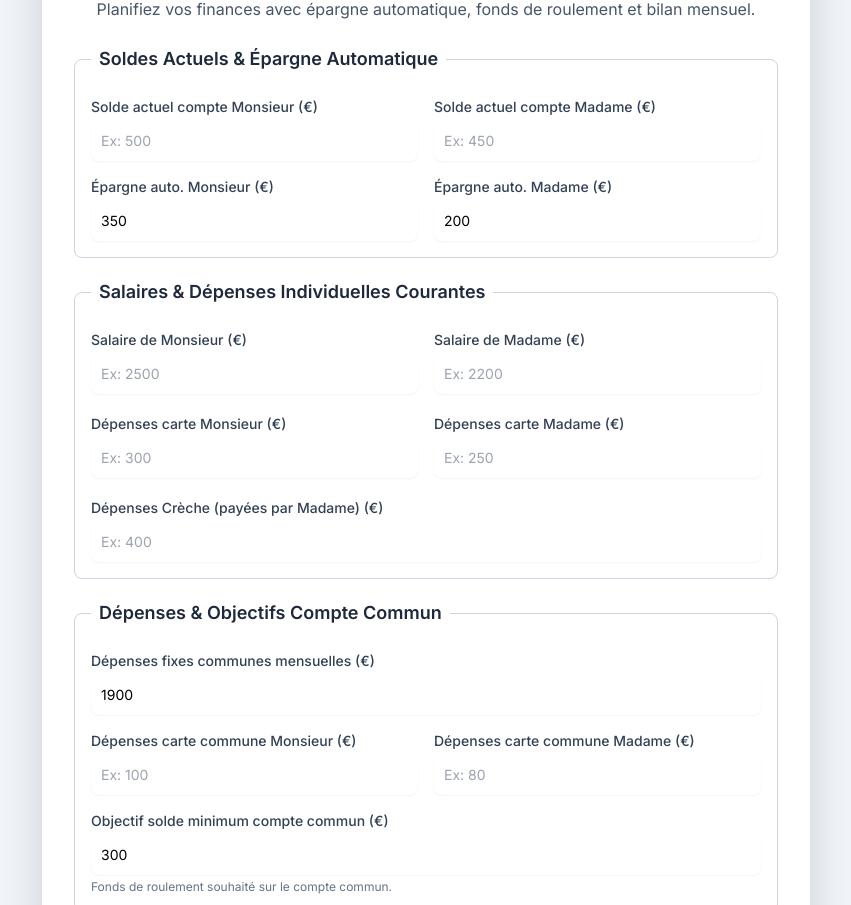
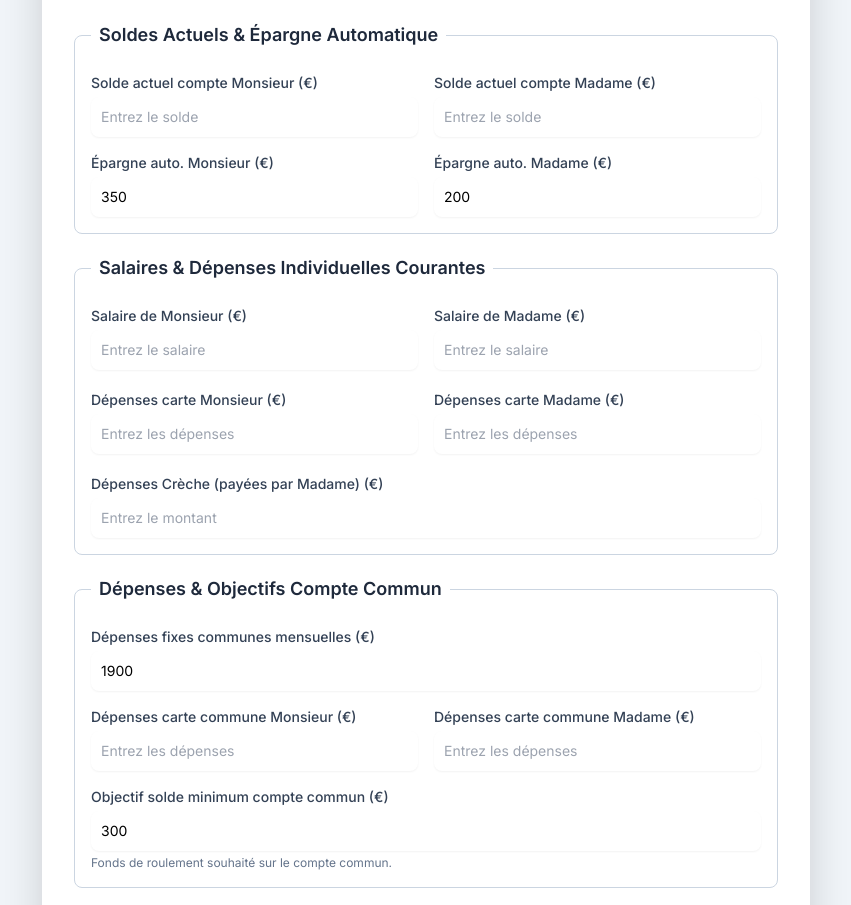
Before and after one commit to Alex-Beguier/albe-infrastructure, a plain HTML site: page index.html in a window 1280 px wide. Shown: the part 135-1040 px from the top of the page, without its empty margins (214-1065 px from the left). Drawn offline with nearby package versions, Linux system fonts and the light colour scheme.

Commit message:
update index.html

```diff
--- a/index.html
+++ b/index.html
@@ -89,7 +89,7 @@
 </head>
 <body class="bg-slate-100 flex items-center justify-center min-h-screen p-4 py-8">
 
-    <div class="bg-white p-6 md:p-8 rounded-xl shadow-2xl w-full max-w-3xl"> {/* Augmentation de max-w */}
+    <div class="bg-white p-6 md:p-8 rounded-xl shadow-2xl w-full max-w-3xl">
         <h1 class="text-2xl md:text-3xl font-bold text-center text-sky-700 mb-2">Calculateur de Virements (Finalisé)</h1>
         <p class="text-slate-600 text-center mb-6 text-sm md:text-base">
             Planifiez vos finances avec épargne automatique, fonds de roulement et bilan mensuel.
@@ -102,11 +102,11 @@
                 <div class="grid grid-cols-1 md:grid-cols-2 gap-4 mt-2">
                     <div>
                         <label for="soldeActuelMari" class="block text-sm font-medium text-slate-700 mb-1">Solde actuel compte Monsieur (€)</label>
-                        <input type="number" id="soldeActuelMari" step="0.01" class="mt-1 block w-full rounded-lg border-slate-300 shadow-sm focus:border-sky-500 focus:ring focus:ring-sky-500 focus:ring-opacity-50 p-2.5 text-sm" placeholder="Ex: 500" required>
+                        <input type="number" id="soldeActuelMari" step="0.01" class="mt-1 block w-full rounded-lg border-slate-300 shadow-sm focus:border-sky-500 focus:ring focus:ring-sky-500 focus:ring-opacity-50 p-2.5 text-sm" placeholder="Entrez le solde" required>
                     </div>
                     <div>
                         <label for="soldeActuelFemme" class="block text-sm font-medium text-slate-700 mb-1">Solde actuel compte Madame (€)</label>
-                        <input type="number" id="soldeActuelFemme" step="0.01" class="mt-1 block w-full rounded-lg border-slate-300 shadow-sm focus:border-sky-500 focus:ring focus:ring-sky-500 focus:ring-opacity-50 p-2.5 text-sm" placeholder="Ex: 450" required>
+                        <input type="number" id="soldeActuelFemme" step="0.01" class="mt-1 block w-full rounded-lg border-slate-300 shadow-sm focus:border-sky-500 focus:ring focus:ring-sky-500 focus:ring-opacity-50 p-2.5 text-sm" placeholder="Entrez le solde" required>
                     </div>
                     <div>
                         <label for="epargneAutoMari" class="block text-sm font-medium text-slate-700 mb-1">Épargne auto. Monsieur (€)</label>
@@ -124,23 +124,23 @@
                 <div class="grid grid-cols-1 md:grid-cols-2 gap-x-4 gap-y-5 mt-2">
                     <div>
                         <label for="salaireMari" class="block text-sm font-medium text-slate-700 mb-1">Salaire de Monsieur (€)</label>
-                        <input type="number" id="salaireMari" step="0.01" class="mt-1 block w-full rounded-lg border-slate-300 shadow-sm focus:border-sky-500 focus:ring focus:ring-sky-500 focus:ring-opacity-50 p-2.5 text-sm" placeholder="Ex: 2500" required>
+                        <input type="number" id="salaireMari" step="0.01" class="mt-1 block w-full rounded-lg border-slate-300 shadow-sm focus:border-sky-500 focus:ring focus:ring-sky-500 focus:ring-opacity-50 p-2.5 text-sm" placeholder="Entrez le salaire" required>
                     </div>
                     <div>
                         <label for="salaireFemme" class="block text-sm font-medium text-slate-700 mb-1">Salaire de Madame (€)</label>
-                        <input type="number" id="salaireFemme" step="0.01" class="mt-1 block w-full rounded-lg border-slate-300 shadow-sm focus:border-sky-500 focus:ring focus:ring-sky-500 focus:ring-opacity-50 p-2.5 text-sm" placeholder="Ex: 2200" required>
+                        <input type="number" id="salaireFemme" step="0.01" class="mt-1 block w-full rounded-lg border-slate-300 shadow-sm focus:border-sky-500 focus:ring focus:ring-sky-500 focus:ring-opacity-50 p-2.5 text-sm" placeholder="Entrez le salaire" required>
                     </div>
                     <div>
                         <label for="depensesCarteMari" class="block text-sm font-medium text-slate-700 mb-1">Dépenses carte Monsieur (€)</label>
-                        <input type="number" id="depensesCarteMari" step="0.01" class="mt-1 block w-full rounded-lg border-slate-300 shadow-sm focus:border-sky-500 focus:ring focus:ring-sky-500 focus:ring-opacity-50 p-2.5 text-sm" placeholder="Ex: 300" required>
+                        <input type="number" id="depensesCarteMari" step="0.01" class="mt-1 block w-full rounded-lg border-slate-300 shadow-sm focus:border-sky-500 focus:ring focus:ring-sky-500 focus:ring-opacity-50 p-2.5 text-sm" placeholder="Entrez les dépenses" required>
                     </div>
                     <div>
                         <label for="depensesCarteFemme" class="block text-sm font-medium text-slate-700 mb-1">Dépenses carte Madame (€)</label>
-                        <input type="number" id="depensesCarteFemme" step="0.01" class="mt-1 block w-full rounded-lg border-slate-300 shadow-sm focus:border-sky-500 focus:ring focus:ring-sky-500 focus:ring-opacity-50 p-2.5 text-sm" placeholder="Ex: 250" required>
+                        <input type="number" id="depensesCarteFemme" step="0.01" class="mt-1 block w-full rounded-lg border-slate-300 shadow-sm focus:border-sky-500 focus:ring focus:ring-sky-500 focus:ring-opacity-50 p-2.5 text-sm" placeholder="Entrez les dépenses" required>
                     </div>
                      <div class="md:col-span-2">
                         <label for="depensesCrecheFemme" class="block text-sm font-medium text-slate-700 mb-1">Dépenses Crèche (payées par Madame) (€)</label>
-                        <input type="number" id="depensesCrecheFemme" step="0.01" class="mt-1 block w-full rounded-lg border-slate-300 shadow-sm focus:border-sky-500 focus:ring focus:ring-sky-500 focus:ring-opacity-50 p-2.5 text-sm" placeholder="Ex: 400" required>
+                        <input type="number" id="depensesCrecheFemme" step="0.01" class="mt-1 block w-full rounded-lg border-slate-300 shadow-sm focus:border-sky-500 focus:ring focus:ring-sky-500 focus:ring-opacity-50 p-2.5 text-sm" placeholder="Entrez le montant" required>
                     </div>
                 </div>
             </fieldset>
@@ -150,21 +150,21 @@
                 <div class="space-y-4 mt-2">
                     <div>
                         <label for="depensesFixesCommunes" class="block text-sm font-medium text-slate-700 mb-1">Dépenses fixes communes mensuelles (€)</label>
-                        <input type="number" id="depensesFixesCommunes" step="0.01" class="mt-1 block w-full rounded-lg border-slate-300 shadow-sm focus:border-sky-500 focus:ring focus:ring-sky-500 focus:ring-opacity-50 p-2.5 text-sm" value="1900" placeholder="Ex: 1900" required>
+                        <input type="number" id="depensesFixesCommunes" step="0.01" class="mt-1 block w-full rounded-lg border-slate-300 shadow-sm focus:border-sky-500 focus:ring focus:ring-sky-500 focus:ring-opacity-50 p-2.5 text-sm" value="1900" required>
                     </div>
                     <div class="grid grid-cols-1 md:grid-cols-2 gap-4">
                         <div>
                             <label for="depensesCarteCommuneMari" class="block text-sm font-medium text-slate-700 mb-1">Dépenses carte commune Monsieur (€)</label>
-                            <input type="number" id="depensesCarteCommuneMari" step="0.01" class="mt-1 block w-full rounded-lg border-slate-300 shadow-sm focus:border-sky-500 focus:ring focus:ring-sky-500 focus:ring-opacity-50 p-2.5 text-sm" placeholder="Ex: 100" required>
+                            <input type="number" id="depensesCarteCommuneMari" step="0.01" class="mt-1 block w-full rounded-lg border-slate-300 shadow-sm focus:border-sky-500 focus:ring focus:ring-sky-500 focus:ring-opacity-50 p-2.5 text-sm" placeholder="Entrez les dépenses" required>
                         </div>
                         <div>
                             <label for="depensesCarteCommuneFemme" class="block text-sm font-medium text-slate-700 mb-1">Dépenses carte commune Madame (€)</label>
-                            <input type="number" id="depensesCarteCommuneFemme" step="0.01" class="mt-1 block w-full rounded-lg border-slate-300 shadow-sm focus:border-sky-500 focus:ring focus:ring-sky-500 focus:ring-opacity-50 p-2.5 text-sm" placeholder="Ex: 80" required>
+                            <input type="number" id="depensesCarteCommuneFemme" step="0.01" class="mt-1 block w-full rounded-lg border-slate-300 shadow-sm focus:border-sky-500 focus:ring focus:ring-sky-500 focus:ring-opacity-50 p-2.5 text-sm" placeholder="Entrez les dépenses" required>
                         </div>
                     </div>
                      <div>
                         <label for="objectifSoldeCommun" class="block text-sm font-medium text-slate-700 mb-1">Objectif solde minimum compte commun (€)</label>
-                        <input type="number" id="objectifSoldeCommun" step="0.01" class="mt-1 block w-full rounded-lg border-slate-300 shadow-sm focus:border-sky-500 focus:ring focus:ring-sky-500 focus:ring-opacity-50 p-2.5 text-sm" value="300" placeholder="Ex: 300" required>
+                        <input type="number" id="objectifSoldeCommun" step="0.01" class="mt-1 block w-full rounded-lg border-slate-300 shadow-sm focus:border-sky-500 focus:ring focus:ring-sky-500 focus:ring-opacity-50 p-2.5 text-sm" value="300" required>
                         <p class="text-xs text-slate-500 mt-1">Fonds de roulement souhaité sur le compte commun.</p>
                     </div>
                 </div>
```
